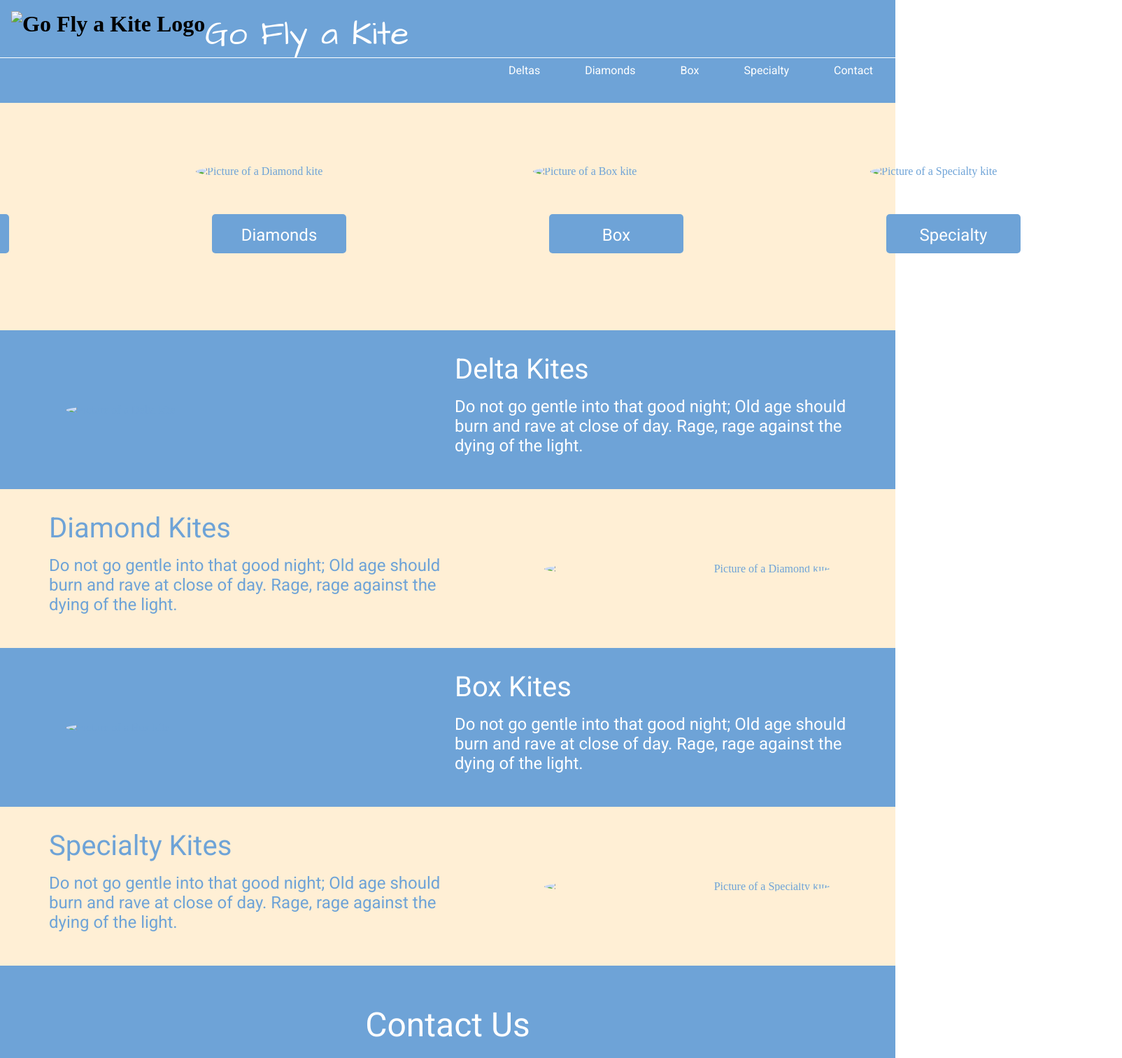
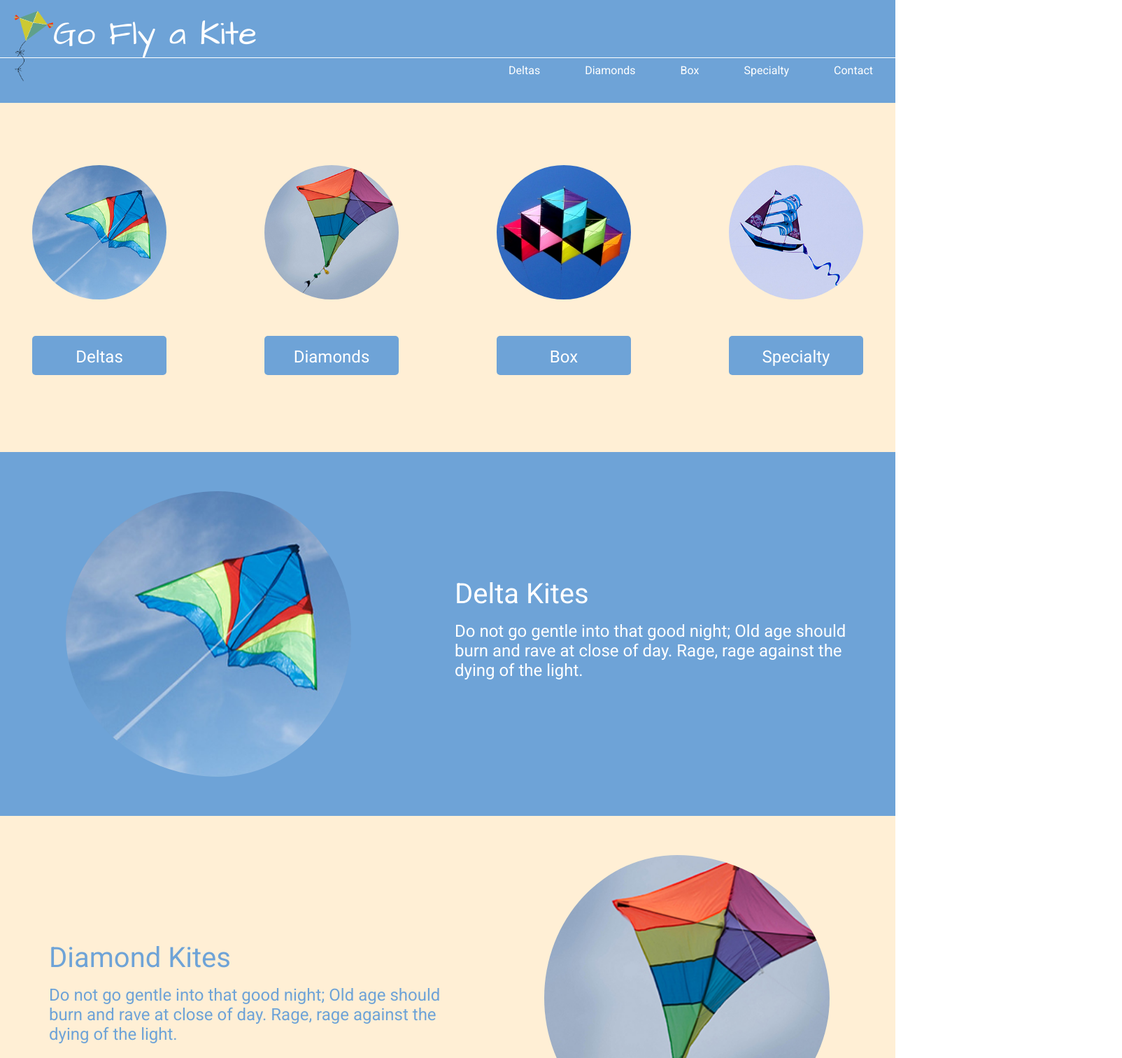
Before and after one commit to Addison-Code-Based/go-fly-a-kite, a plain HTML site: page index.html in a window 1280 px wide. Shown: the top 1512 px of the page at 70% size, 1604 px wide, since content can reach past the window. Drawn offline with Linux system fonts and the light colour scheme; files that its build step writes are made by us from their sources.

Commit message:
Add files via upload

```diff
--- a/index.html
+++ b/index.html
@@ -6,14 +6,14 @@
     <title>Go Fly a Kite</title>
     <link rel="preconnect" href="https://fonts.gstatic.com">
     <link href="https://fonts.googleapis.com/css2?family=Architects+Daughter&family=Lato&family=Roboto&display=swap" rel="stylesheet">
-    <link href="css/style.css" rel="stylesheet" type="text/css" />
+    <link href="style.css" rel="stylesheet" type="text/css" />
     <meta name="viewport" content="width=device-width, initial-scale=1">
 
 </head>
 
 <body>
     <header class="header">
-        <h1 class="logo"><img src="images/kitenav.png" alt="Go Fly a Kite Logo" /></h1>
+        <h1 class="logo"><img src="kitenav.png" alt="Go Fly a Kite Logo" /></h1>
         <h1 class="logot">Go Fly a Kite</h1>
         <nav>
             <ul class="navi">
@@ -30,29 +30,29 @@
         <section class="kites">
 
             <div class="categories">
-                <img class="pictures" src="images/kite1.jpg" alt="Picture of a Delta kite" />
+                <img class="pictures" src="kite1.jpg" alt="Picture of a Delta kite" />
                 <a href="#">Deltas </a>
             </div>
 
             <div class="categories">
-                <img class="pictures" src="images/kite2.jpg" alt="Picture of a Diamond kite" />
+                <img class="pictures" src="kite2.jpg" alt="Picture of a Diamond kite" />
                 <a href="#">Diamonds </a>
             </div>
 
             <div class="categories">
-                <img class="pictures" src="images/kite4.jpg" alt="Picture of a Box kite" />
+                <img class="pictures" src="kite4.jpg" alt="Picture of a Box kite" />
                 <a href="#">Box </a>
             </div>
 
             <div class="categories">
-                <img class="pictures" src="images/kite3.jpg" alt="Picture of a Specialty kite" />
+                <img class="pictures" src="kite3.jpg" alt="Picture of a Specialty kite" />
                 <a href="#">Specialty </a>
             </div>
 
         </section>
 
         <section class="categories lblue">
-            <img class="pictures" src="images/kite1.jpg" alt="Picture of a Delta kite" />
+            <img class="pictures" src="kite1.jpg" alt="Picture of a Delta kite" />
             <div>
                 <h2>Delta Kites</h2>
                 <p>
@@ -62,7 +62,7 @@
         </section>
 
         <section class="categories creamy">
-            <img class="pictures" src="images/kite2.jpg" alt="Picture of a Diamond kite" />
+            <img class="pictures" src="kite2.jpg" alt="Picture of a Diamond kite" />
             <div>
                 <h2>Diamond Kites</h2>
                 <p>
@@ -72,7 +72,7 @@
         </section>
 
         <section class="categories lblue">
-            <img class="pictures" src="images/kite4.jpg" alt="Picture of a Box kite" />
+            <img class="pictures" src="kite4.jpg" alt="Picture of a Box kite" />
             <div>
                 <h2>Box Kites</h2>
                 <p>
@@ -82,7 +82,7 @@
         </section>
 
         <section class="categories creamy">
-                <img class="pictures" src="images/kite3.jpg" alt="Picture of a Specialty kite" />
+                <img class="pictures" src="kite3.jpg" alt="Picture of a Specialty kite" />
             <div>
                 <h2>Specialty Kites</h2>
                 <p>
```
